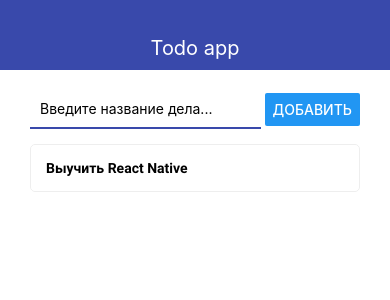
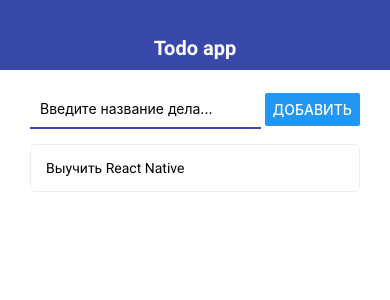
Before and after one commit to PodYapolskiy/react-native-demo, a React Native app: screen / in a window 390 px wide. Shown: the top 300 px of the page. Built offline with nearby package versions, Linux system fonts and the light colour scheme.

Commit message:
36. Переиспользуемые компоненты текста

```diff
--- a/src/components/Navbar.js
+++ b/src/components/Navbar.js
@@ -1,12 +1,14 @@
 import React from 'react'
-import { StyleSheet, Text, View } from 'react-native'
+import { StyleSheet, View } from 'react-native'
+
+import { AppTextBold } from './ui/AppTextBold'
 
 import { THEME } from '../theme'
 
 export const Navbar = props => {
   return (
     <View style={styles.navbar}>
-      <Text style={styles.text}>Todo app</Text>
+      <AppTextBold style={styles.text}>Todo app</AppTextBold>
     </View>
   )
 }
--- a/src/components/Todo.js
+++ b/src/components/Todo.js
@@ -1,5 +1,7 @@
 import React from 'react'
-import { StyleSheet, Text, View, TouchableOpacity } from 'react-native'
+import { StyleSheet, View, TouchableOpacity } from 'react-native'
+
+import { AppText } from './ui/AppText'
 
 export const Todo = ({ todo, onOpen, onRemove }) => {
   return (
@@ -10,7 +12,7 @@ export const Todo = ({ todo, onOpen, onRemove }) => {
       onLongPress={() => onRemove(todo.id)} // onRemove.bind(null, todo.id)
     >
       <View style={styles.todo}>
-        <Text style={styles.title}>{todo.title}</Text>
+        <AppText>{todo.title}</AppText>
       </View>
     </TouchableOpacity>
   )
@@ -29,7 +31,4 @@ const styles = StyleSheet.create({
 
     marginBottom: 10,
   },
-  title: {
-    fontFamily: 'roboto-bold'
-  }
 })
--- /dev/null
+++ b/src/components/ui/AppText.js
@@ -0,0 +1,12 @@
+import React from 'react'
+import { StyleSheet, Text } from 'react-native'
+
+export const AppText = props => (
+  <Text style={{ ...styles.default, ...props.style }}>{props.children}</Text>
+)
+
+const styles = StyleSheet.create({
+  default: {
+    fontFamily: 'roboto-regular',
+  },
+})
--- /dev/null
+++ b/src/components/ui/AppTextBold.js
@@ -0,0 +1,12 @@
+import React from 'react'
+import { StyleSheet, Text } from 'react-native'
+
+export const AppTextBold = props => (
+  <Text style={{ ...styles.default, ...props.style }}>{props.children}</Text>
+)
+
+const styles = StyleSheet.create({
+  default: {
+    fontFamily: 'roboto-bold',
+  },
+})
--- a/src/screens/TodoScreen.js
+++ b/src/screens/TodoScreen.js
@@ -1,7 +1,9 @@
 import React, { useState } from 'react'
-import { Text, StyleSheet, View, Button } from 'react-native'
+import { StyleSheet, View, Button } from 'react-native'
+
 import { AppCard } from '../components/ui/AppCard'
 import { EditModal } from '../components/EditModal'
+import { AppTextBold } from '../components/ui/AppTextBold'
 
 import { THEME } from '../theme'
 
@@ -23,7 +25,7 @@ export const TodoScreen = ({ goBack, todo, onRemove, onSave }) => {
       />
 
       <AppCard style={styles.card}>
-        <Text style={styles.title}>{todo.title}</Text>
+        <AppTextBold style={styles.title}>{todo.title}</AppTextBold>
         <Button title='Ред.' onPress={() => setModal(true)} />
       </AppCard>
 
```
